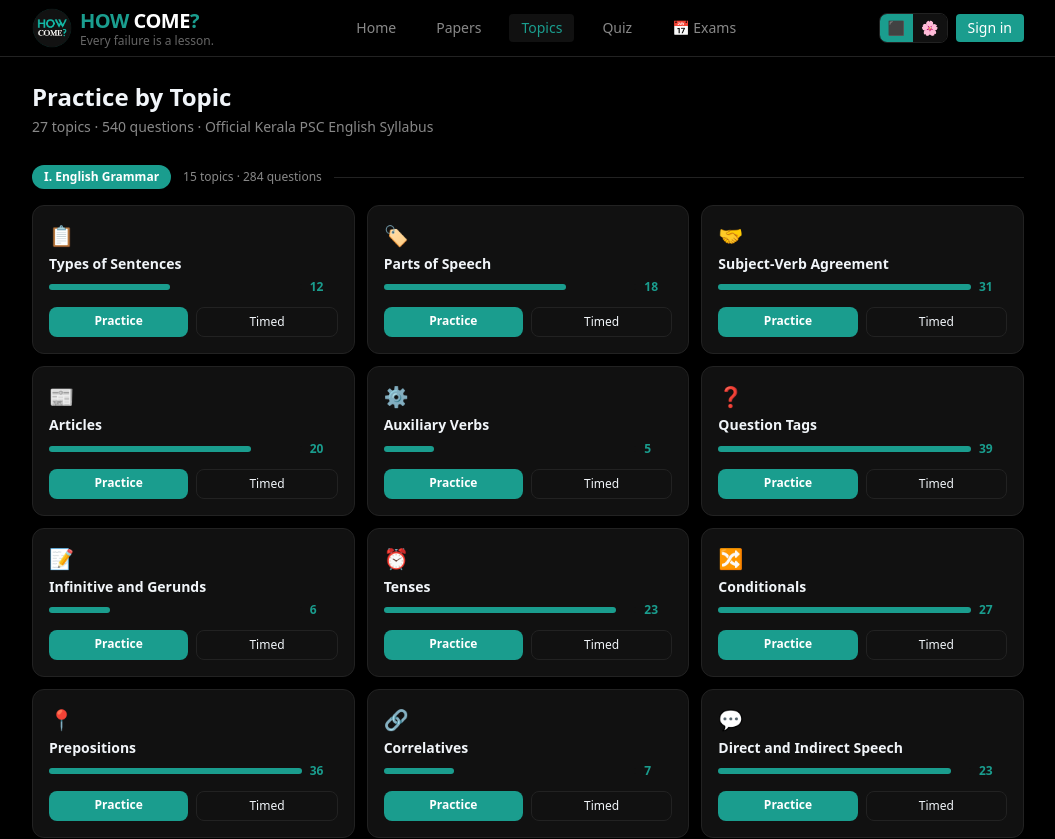
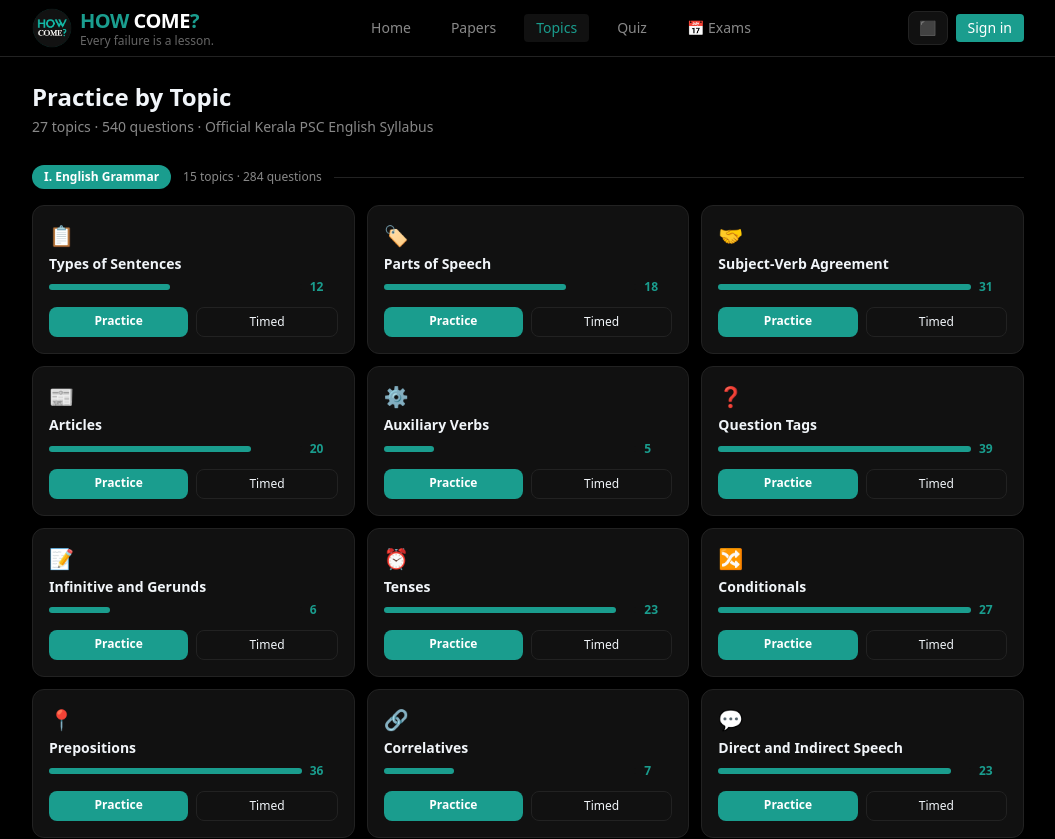
Before and after one commit to paggyandrews-web/HOW-COME-, a React (Vite) app: page /topics in a window 1280 px wide. Shown: the top 839 px of the page, without its empty margins (112-1167 px from the left). Built offline with nearby package versions, Linux system fonts and the light colour scheme; no server answers.

Commit message:
Fix: scroll reset on tab switch, single theme button, cap saved exams at 5

```diff
--- a/src/App.jsx
+++ b/src/App.jsx
@@ -72,6 +72,15 @@ function ScrollButton() {
   )
 }
 
+/* Scroll to top on every route change */
+function ScrollToTop() {
+  const location = useLocation()
+  useEffect(() => {
+    window.scrollTo(0, 0)
+  }, [location.pathname])
+  return null
+}
+
 /* Triggers page-enter animation on every route change */
 function AnimatedRoutes() {
   const location = useLocation()
@@ -98,6 +107,7 @@ export default function App() {
       <AuthProvider>
         <BrowserRouter>
           <div style={{ minHeight: '100vh', background: 'var(--bg)', color: 'var(--text)' }}>
+            <ScrollToTop />
             <Navbar />
             <div style={{ paddingBottom: 'calc(64px + env(safe-area-inset-bottom))' }} className="sm:pb-0">
               <AnimatedRoutes />
--- a/src/components/Navbar.jsx
+++ b/src/components/Navbar.jsx
@@ -87,19 +87,20 @@ export default function Navbar() {
             </div>
           )}
 
-          {/* Theme switcher */}
-          <div className="flex rounded-lg overflow-hidden" style={{ border: '1px solid #222222' }}>
-            {themes.map(t => (
-              <button key={t.id} title={t.title} onClick={() => setTheme(t.id)}
-                className="px-2 py-1 text-sm transition-colors"
-                style={{
-                  background: theme === t.id ? '#1a9d8e' : '#111111',
-                  color: theme === t.id ? '#ffffff' : '#888888',
-                }}>
-                {t.label}
+          {/* Theme switcher — single cycle button */}
+          {(() => {
+            const current = themes.find(t => t.id === theme) || themes[0]
+            const nextTheme = themes[(themes.findIndex(t => t.id === theme) + 1) % themes.length]
+            return (
+              <button
+                title={`Switch to ${nextTheme.title}`}
+                onClick={() => setTheme(nextTheme.id)}
+                className="px-2.5 py-1.5 rounded-lg text-sm transition-colors"
+                style={{ background: '#111111', border: '1px solid #222222', color: '#ffffff' }}>
+                {current.label}
               </button>
-            ))}
-          </div>
+            )
+          })()}
 
           {/* Auth */}
           {user ? (
--- a/src/pages/Home.jsx
+++ b/src/pages/Home.jsx
@@ -362,7 +362,7 @@ export default function Home() {
   const now         = new Date()
   const today       = new Date(now.toDateString())
   const upcoming    = exams.filter(e => new Date(e.date) >= today).sort((a, b) => new Date(a.date) - new Date(b.date))
-  const pinnedExams = exams.filter(e => pinnedIds.includes(e.id))
+  const pinnedExams = exams.filter(e => pinnedIds.includes(e.id)).slice(0, 5)
   const removeExamData = removeTarget ? exams.find(e => e.id === removeTarget) : null
 
   return (
```
